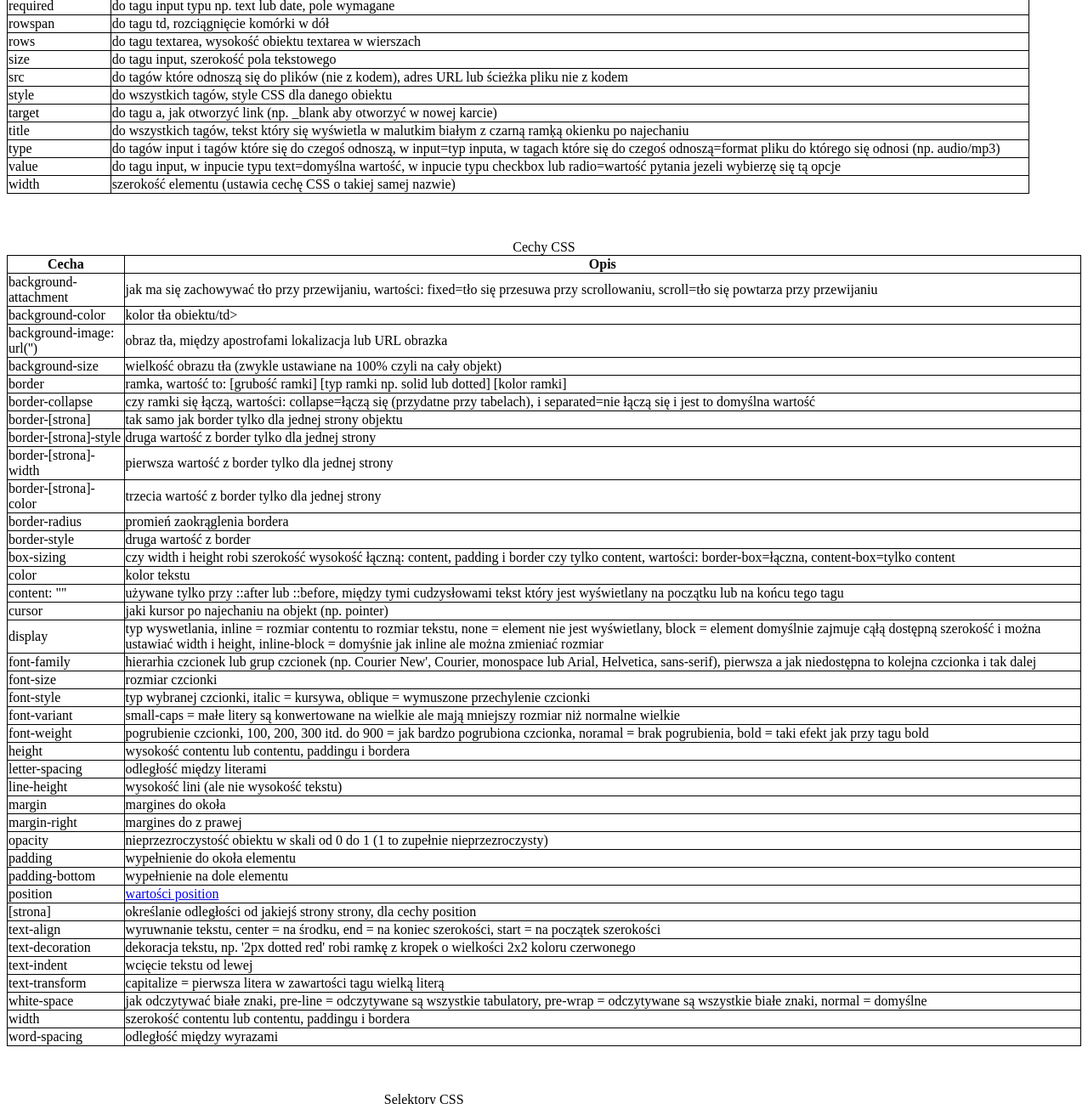
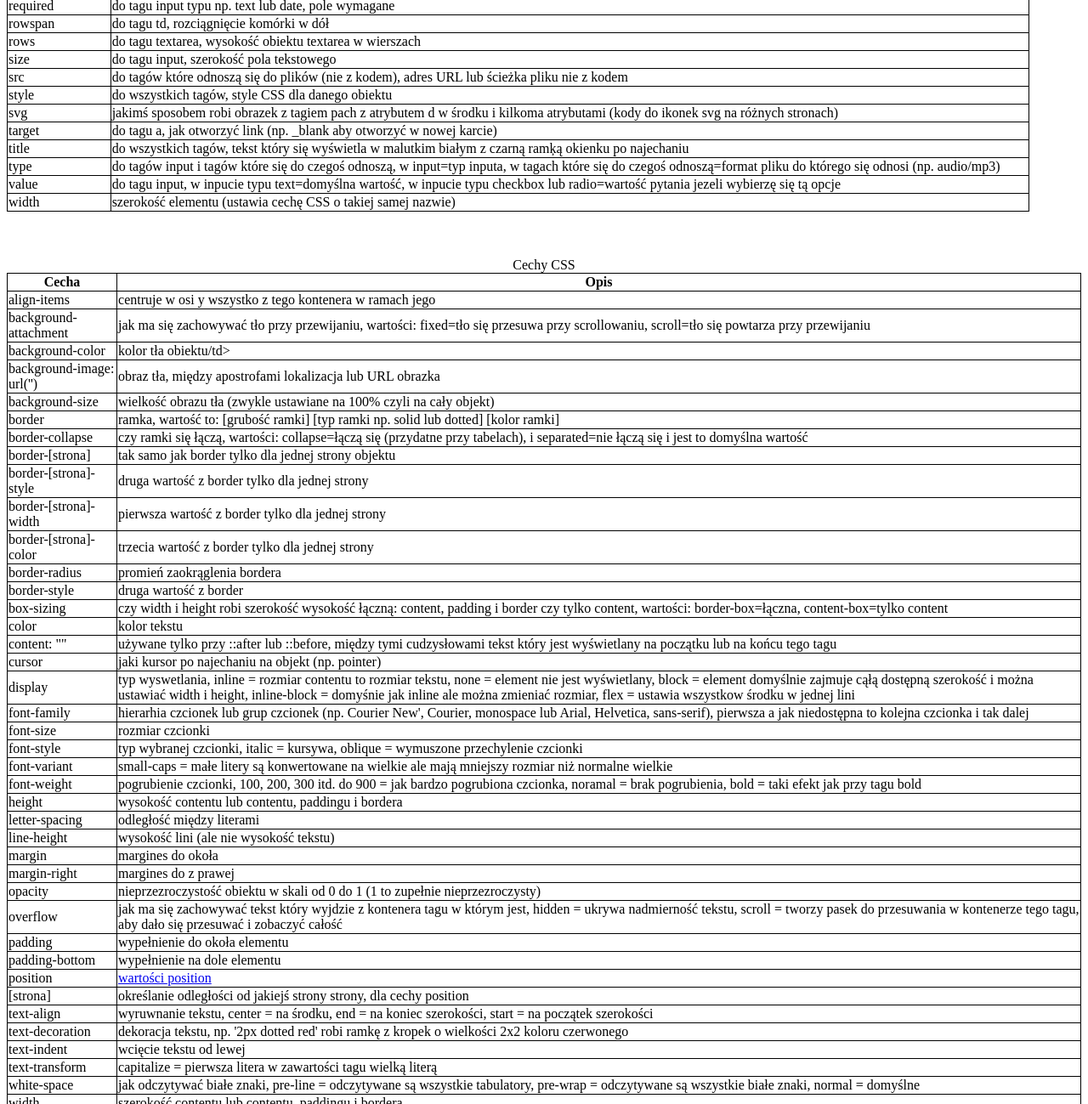
Before and after one commit to julianpiekos/rzeczy-z-html-i-css-nam-znane, a plain HTML site: page index.html in a window 1280 px wide. Shown: the part 1717-3016 px from the top of the page at 85% size. Drawn offline with Linux system fonts and the light colour scheme.

Commit message:
Update index.html

```diff
--- a/index.html
+++ b/index.html
@@ -228,7 +228,7 @@
         <td>var</td>
         <td>tekst w kursywie, oznaczony jako zmienna</td>
       </tr>
-            <tr>
+      <tr>
         <td>&lt;!-- --></td>
         <td>komentarz czyli że tekst w nim nie jest interpretowany przez przeglądarkę</td>
       </tr>
@@ -361,6 +361,10 @@
         <td>do wszystkich tagów, style CSS dla danego obiektu</td>
       </tr>
       <tr>
+        <td>svg</td>
+        <td>jakimś sposobem robi obrazek z tagiem pach z atrybutem d w środku i kilkoma atrybutami (kody do ikonek svg na różnych stronach)</td>
+      </tr>
+      <tr>
         <td>target</td>
         <td>do tagu a, jak otworzyć link (np. _blank aby otworzyć w nowej karcie)</td>
       </tr>
@@ -396,6 +400,10 @@
         </tr>
     </thead>
     <tbody>
+      <tr>
+        <td>align-items</td>
+        <td>centruje w osi y wszystko z tego kontenera w ramach jego</td>
+      </tr>
       <tr>
         <td>background-attachment</td>
         <td>jak ma się zachowywać tło przy przewijaniu, wartości: fixed=tło się przesuwa przy scrollowaniu, scroll=tło się powtarza przy przewijaniu</td>
@@ -462,7 +470,7 @@
       </tr>
       <tr>
         <td>display</td>
-        <td>typ wyswetlania, inline = rozmiar contentu to rozmiar tekstu, none = element nie jest wyświetlany, block = element domyślnie zajmuje cąłą dostępną szerokość i można ustawiać width i height, inline-block = domyśnie jak inline ale można zmieniać rozmiar</td>
+        <td>typ wyswetlania, inline = rozmiar contentu to rozmiar tekstu, none = element nie jest wyświetlany, block = element domyślnie zajmuje cąłą dostępną szerokość i można ustawiać width i height, inline-block = domyśnie jak inline ale można zmieniać rozmiar, flex = ustawia wszystkow środku w jednej lini</td>
       </tr>
       <tr>
         <td>font-family</td>
@@ -507,6 +515,10 @@
       <tr>
         <td>opacity</td>
         <td>nieprzezroczystość obiektu w skali od 0 do 1 (1 to zupełnie nieprzezroczysty)</td>
+      </tr>
+      <tr>
+        <td>overflow</td>
+        <td>jak ma się zachowywać tekst który wyjdzie z kontenera tagu w którym jest, hidden = ukrywa nadmierność tekstu, scroll = tworzy pasek do przesuwania w kontenerze tego tagu, aby dało się przesuwać i zobaczyć całość</td>
       </tr>
       <tr>
         <td>padding</td>
```
